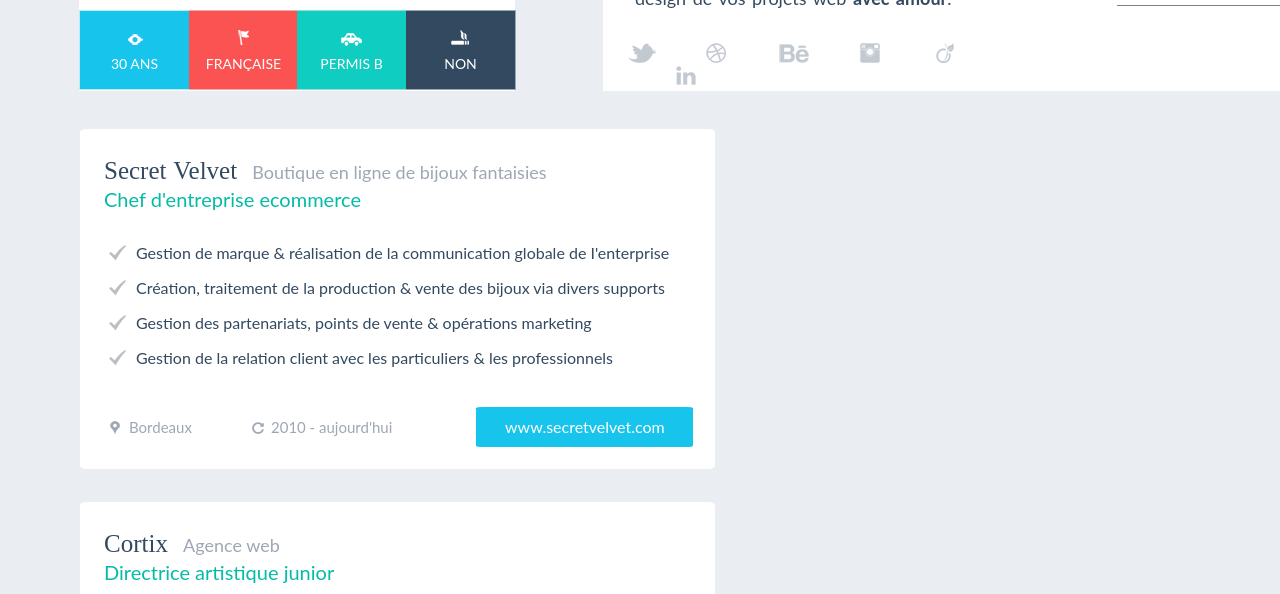
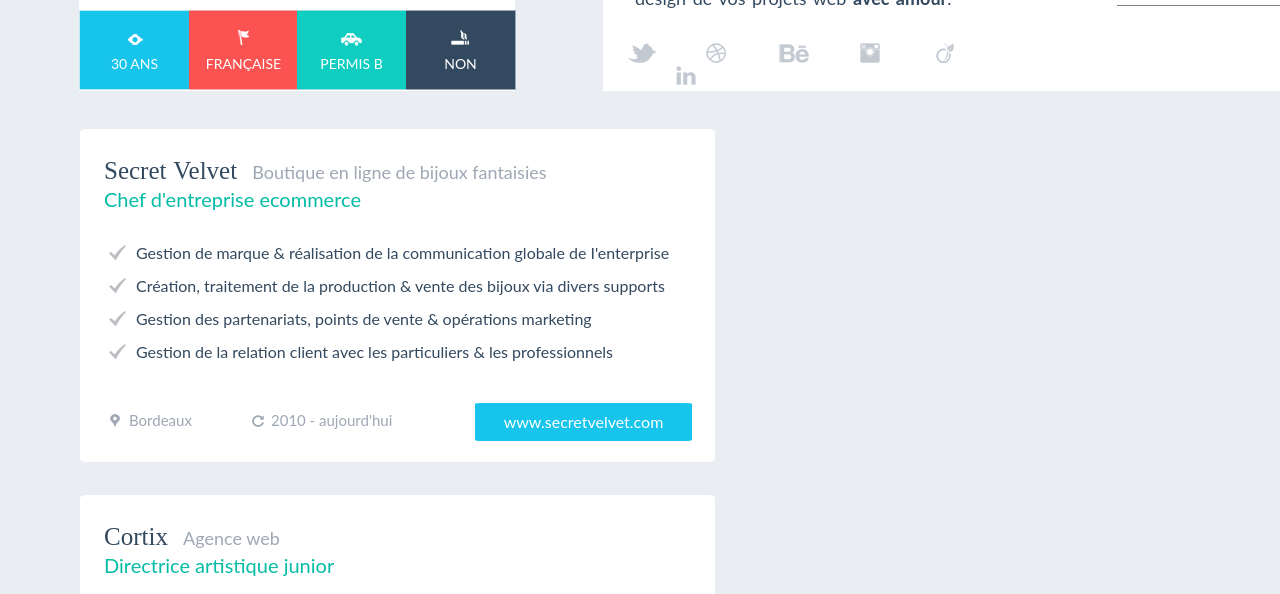
Before and after one commit to RomanMorgunov/Practice, a plain HTML site: page hello/index.html in a window 1280 px wide. Shown: the part 285-879 px from the top of the page. Drawn offline with Linux system fonts and the light colour scheme.

Commit message:
Fix left sidebar

```diff
--- a/hello/index.css
+++ b/hello/index.css
@@ -253,16 +253,13 @@ main {
   grid-template-columns: 635px 89px 626px; /*1350px*/
 }
 
-main .jobs {
-}
-
 main .jobs .job {
   background-color: #ffffff;
   border-radius: 1%;
   margin-bottom: 33px;
   padding: 28px 24px;
   padding-right: 10px;
-  padding-bottom: 22px;
+  padding-bottom: 33px;
 }
 
 main .jobs .job h2 {
@@ -286,12 +283,13 @@ main .jobs .job p {
 
 main .jobs .job .check-marks {
   padding: 12px 0;
+  padding-bottom: 28px;
 }
 
 main .jobs .job .check-marks .check-mark {
   position: relative;
   margin-left: 32px;
-  margin-bottom: 16px;
+  margin-bottom: 14px;
 }
 
 main .jobs .job .check-marks .check-mark::before {
@@ -304,16 +302,16 @@ main .jobs .job .check-marks .check-mark::before {
   height: 16px;
 }
 
-main .jobs .job .town {
+main .jobs .job div .town {
   color: #9ea7b4;
   font-size: 15px;
   position: relative;
   display: inline-block;
   margin-left: 25px;
-  margin-top: 0;
+  margin-top: 8px;
 }
 
-main .jobs .job .town::before {
+main .jobs .job div .town::before {
   content: "";
   position: absolute;
   top: 2px;
@@ -323,7 +321,7 @@ main .jobs .job .town::before {
   height: 16px;
 }
 
-main .jobs .job .experience {
+main .jobs .job div .experience {
   color: #9ea7b4;
   font-size: 15px;
   position: relative;
@@ -331,7 +329,7 @@ main .jobs .job .experience {
   margin-left: 75px;
 }
 
-main .jobs .job .experience::before {
+main .jobs .job div .experience::before {
   content: "";
   position: absolute;
   top: 2px;
@@ -341,19 +339,21 @@ main .jobs .job .experience::before {
   height: 16px;
 }
 
-main .jobs .job a {
+main .jobs .job div a {
   display: inline-block;
   background-color: #16c4ec;
   color: #ffffff;
   text-decoration: none;
   border-radius: 3%;
-  margin-top: 12px;
-  margin-left: 80px;
+  /* margin-top: 16px; */
+  margin-right: 13px;
 
   text-align: center;
-  line-height: 40px;
+  line-height: 38px;
   width: 217px;
-  height: 40px;
+  height: 38px;
+
+  float: right;
 }
 
 main .jobs .job:nth-of-type(3) a,
--- a/hello/index.html
+++ b/hello/index.html
@@ -67,6 +67,7 @@
                 professionnels
               </div>
             </div>
+            <div>
               <div class="town">
                 Bordeaux
               </div>
@@ -74,6 +75,7 @@
                 2010 - aujourd'hui
               </div>
               <a href="www.secretvelvet.com">www.secretvelvet.com</a>
+            </div>
           </div>
           <div class="job">
             <h2>Cortix</h2>
@@ -96,6 +98,7 @@
                 3 graphistes
               </div>
             </div>
+            <div>
               <div class="town">
                 Mérignac
               </div>
@@ -104,13 +107,14 @@
               </div>
               <a href="www.cortix.fr">www.cortix.fr</a>
             </div>
+          </div>
           <div class="job">
             <h2>Ademe</h2>
             <span
               >Agence de I'Environnement et de la Maitrise de I'Energie</span
             >
             <p class="teal">Webdesigner</p>
-
+            <div>
               <div class="town">
                 Bordeaux
               </div>
@@ -119,11 +123,12 @@
               </div>
               <a href="www.ademe.fr">www.ademe.fr</a>
             </div>
+          </div>
           <div class="job">
             <h2>Impec Toonga</h2>
             <span>Agence de communication</span>
             <p class="teal">Graphiste</p>
-
+            <div>
               <div class="town">
                 Cenon
               </div>
@@ -133,6 +138,7 @@
               <a href="www.toonga.com">www.toonga.com</a>
             </div>
           </div>
+        </div>
         <div></div>
         <div></div>
       </main>
```
Lines whose indentation alone changed are shown as unchanged.
